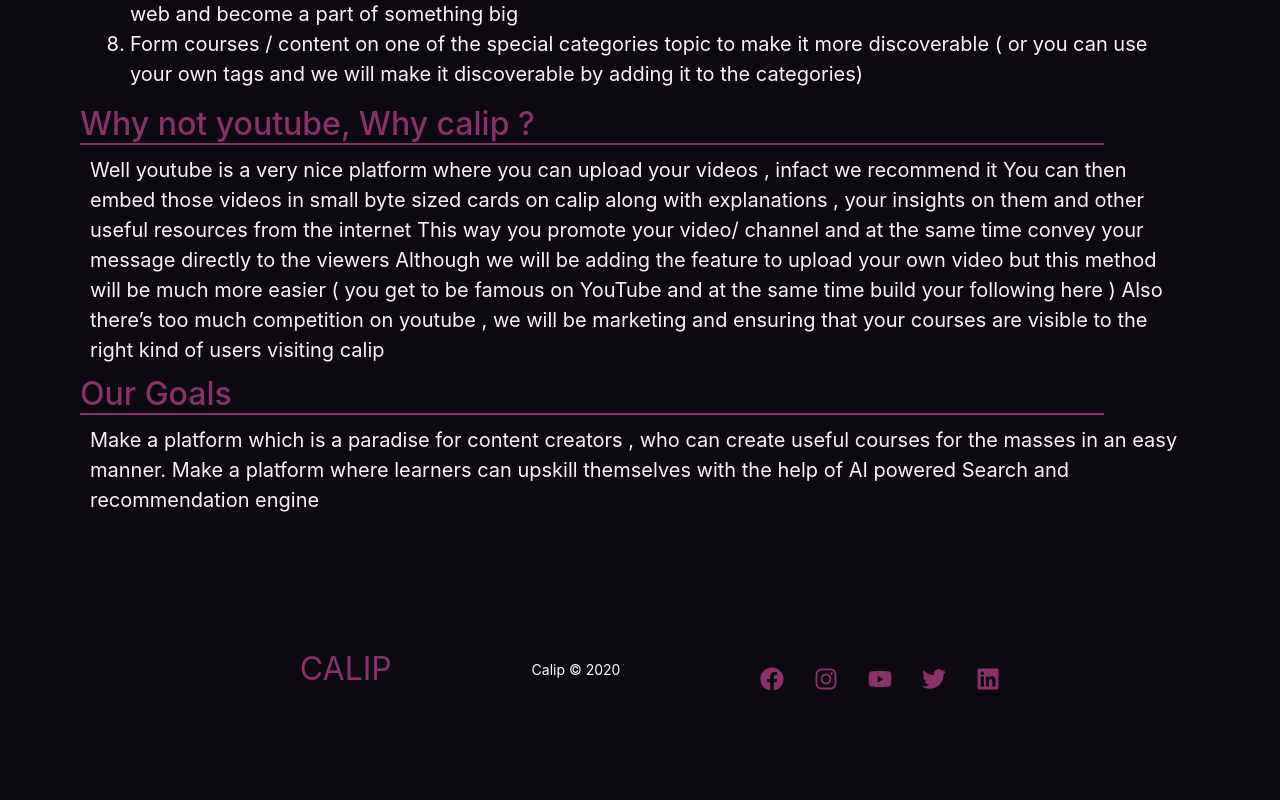
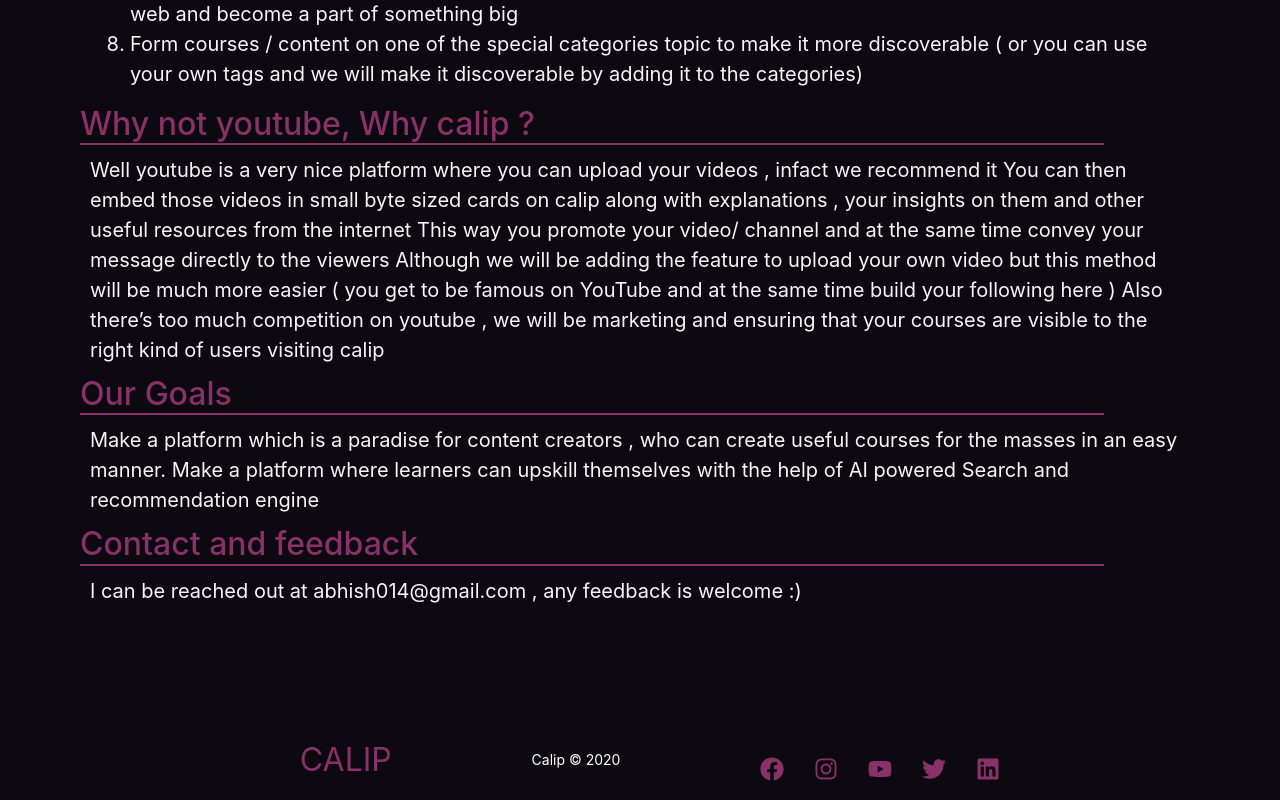
Before and after one commit to too-rusty/calip-v2, a React (Create React App) app in the folder calip-front/: page /about in a window 1280 px wide. Shown: the part 1083-1883 px from the top of the page. Before the commit the page ends 1792 px from the top, so only its background shows below. Built offline with nearby package versions, Linux system fonts and the light colour scheme; no server answers.

Commit message:
added contact

```diff
--- a/calip-front/src/components/about.js
+++ b/calip-front/src/components/about.js
@@ -110,6 +110,13 @@
             powered Search and recommendation engine
           </p>
         </div>
+
+        <div>
+          <h2>Contact and feedback</h2>
+          <p>
+            I can be reached out at abhish014@gmail.com , any feedback is welcome :)
+          </p>
+        </div>
       </div>
     );
   }
```
